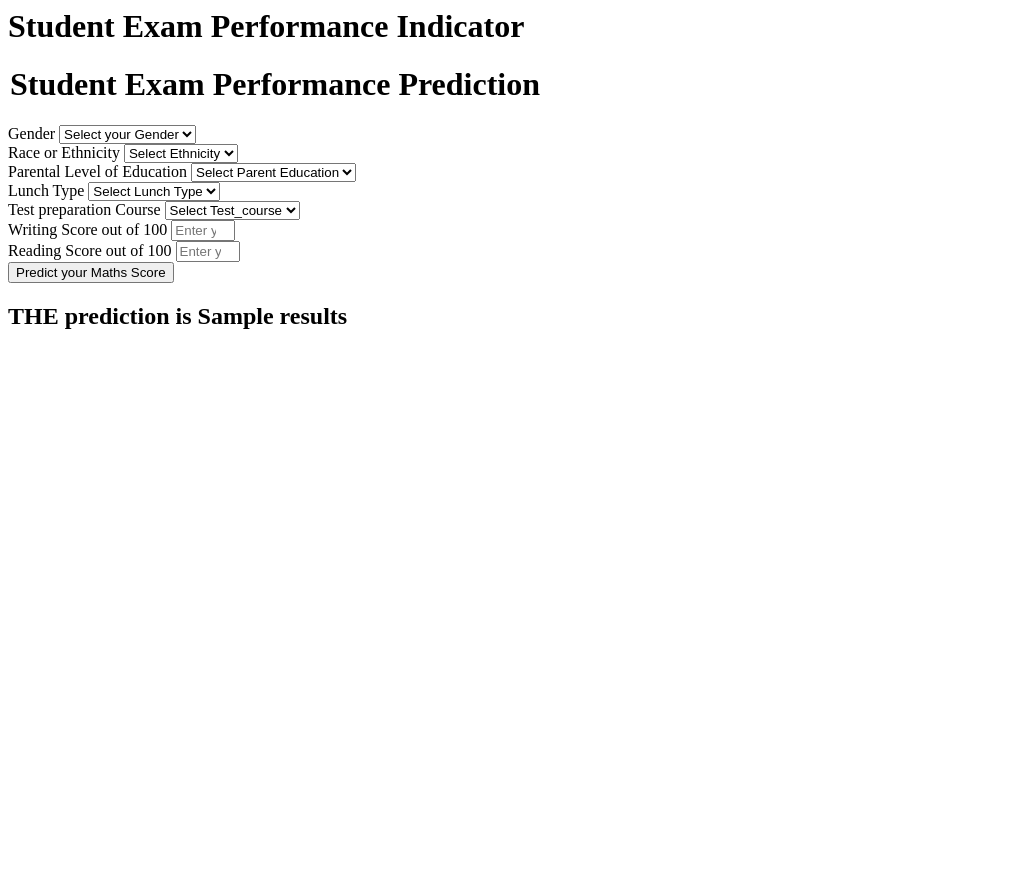
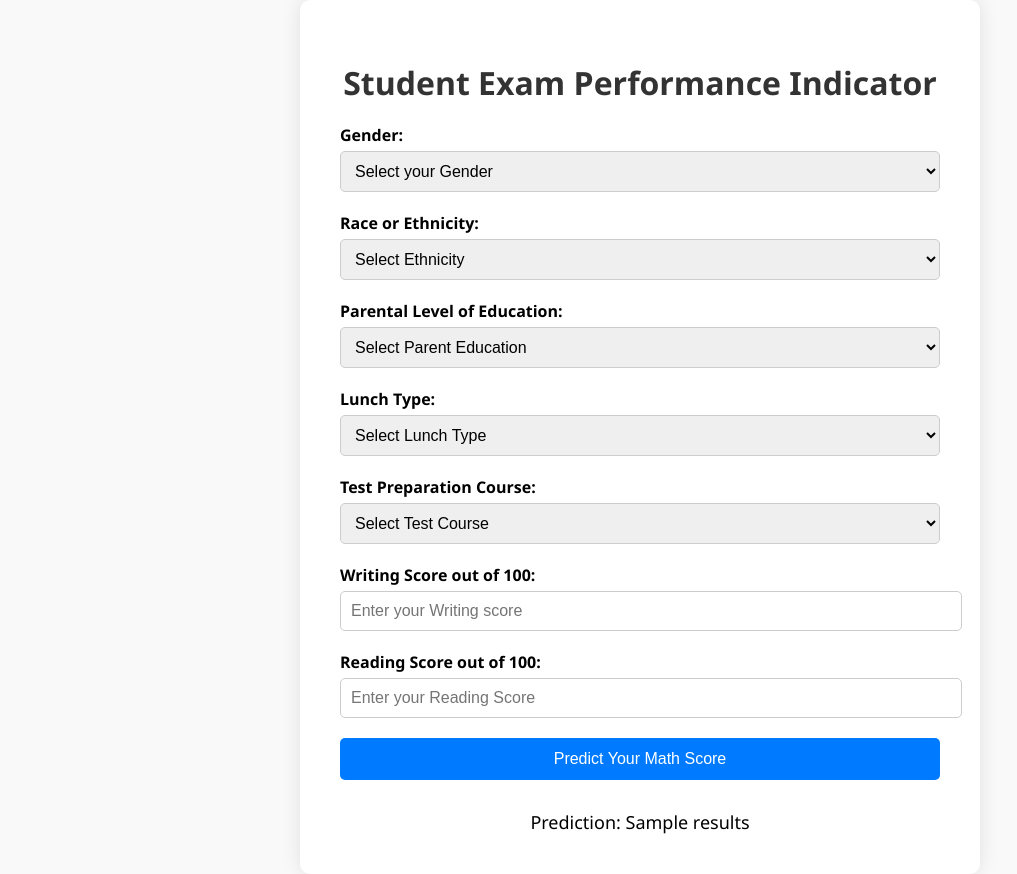
Before and after one commit to raju00o7/student-performance-ml-project, a Flask app: template templates/home.html in a window 1280 px wide. Shown: the whole page, without its empty margins (0-1017 px from the left). Before the commit the page ends 329 px from the top, so only its background shows below. Run offline with Flask 3, Linux system fonts and the light colour scheme; the template is opened without the code that fills it: most values are stand-ins (such as "Sample title", 1, 10 or a date in 2020).

Commit message:
web modified

```diff
--- a/templates/home.html
+++ b/templates/home.html
@@ -1,111 +1,146 @@
-<html>
+<!DOCTYPE html>
+<html lang="en">
+<head>
+    <meta charset="UTF-8">
+    <meta name="viewport" content="width=device-width, initial-scale=1.0">
+    <title>Student Exam Performance Indicator</title>
+    <style>
+        body {
+            font-family: 'Segoe UI', Tahoma, Geneva, Verdana, sans-serif;
+            background-color: #f9f9f9;
+            margin: 0;
+            padding: 0;
+            display: flex;
+            justify-content: center;
+            align-items: center;
+            min-height: 100vh;
+        }
+        .container {
+            background-color: #fff;
+            border-radius: 10px;
+            padding: 40px;
+            box-shadow: 0 0 20px rgba(0, 0, 0, 0.1);
+            width: 80%;
+            max-width: 600px;
+            text-align: center;
+        }
+        h1 {
+            margin-bottom: 20px;
+            color: #333;
+        }
+        form {
+            display: flex;
+            flex-direction: column;
+            align-items: center;
+        }
+        .form-group {
+            margin-bottom: 20px;
+            text-align: left;
+            width: 100%;
+        }
+        .form-label {
+            font-weight: bold;
+            margin-bottom: 5px;
+            display: block;
+        }
+        .form-control {
+            padding: 10px;
+            border-radius: 5px;
+            border: 1px solid #ccc;
+            width: 100%;
+            font-size: 16px;
+        }
+        .btn {
+            padding: 12px 20px;
+            border: none;
+            border-radius: 5px;
+            background-color: #007bff;
+            color: #fff;
+            cursor: pointer;
+            width: 100%;
+            font-size: 16px;
+            transition: background-color 0.3s;
+        }
+        .btn:hover {
+            background-color: #0056b3;
+        }
+        .result {
+            margin-top: 30px;
+            font-size: 18px;
+        }
+    </style>
+</head>
 <body>
-    <div class="login">
+    <div class="container">
         <h1>Student Exam Performance Indicator</h1>
 
         <form action="{{ url_for('predict_datapoint')}}" method="post">
-        <h1>
-            <legend>Student Exam Performance Prediction</legend>
-        </h1>
-        <div class="mb-3">
-            <label class="form-label">Gender</label>
-            <select class="form-control" name="gender" placeholder="Enter you Gender" required>
-                <option class="placeholder" selected disabled value="">Select your Gender</option>
-                <option value="male">
-                    Male
-                </option>
-                <option value="female">
-                    Female
-                </option>
+            <div class="form-group">
+                <label class="form-label">Gender:</label>
+                <select class="form-control" name="gender" required>
+                    <option value="" disabled selected>Select your Gender</option>
+                    <option value="male">Male</option>
+                    <option value="female">Female</option>
                 </select>
             </div>
-        <div class="mb-3">
-            <label class="form-label">Race or Ethnicity</label>
-            <select class="form-control" name="ethnicity" placeholder="Enter you ethnicity" required>
-                <option class="placeholder" selected disabled value="">Select Ethnicity</option>
-                <option value="group A">
-                    Group A
-                </option>
-                <option value="group B">
-                    Group B
-                </option>
-                <option value="group C">
-                    Group C
-                </option>
-                <option value="group D">
-                    Group D
-                </option>
-                <option value="group E">
-                    Group E
-                </option>
+
+            <div class="form-group">
+                <label class="form-label">Race or Ethnicity:</label>
+                <select class="form-control" name="ethnicity" required>
+                    <option value="" disabled selected>Select Ethnicity</option>
+                    <option value="group A">Group A</option>
+                    <option value="group B">Group B</option>
+                    <option value="group C">Group C</option>
+                    <option value="group D">Group D</option>
+                    <option value="group E">Group E</option>
                 </select>
             </div>
-        <div class="mb-3">
-            <label class="form-label">Parental Level of Education</label>
-            <select class="form-control" name="parental_level_of_education"
-                placeholder="Enter you Parent Education" required>
-                <option class="placeholder" selected disabled value="">Select Parent Education</option>
-                <option value="associate's degree">
-                    associate's degree
-                </option>
-                <option value="bachelor's degree">
-                    bachelor's degree
-                </option>
-                <option value="high school">
-                    high school
-                </option>
-                <option value="master's degree">
-                    master's degree
-                </option>
-                <option value="some college">
-                    some college
-                </option>
-                <option value="some high school">
-                    some high school
-                </option>
+
+            <div class="form-group">
+                <label class="form-label">Parental Level of Education:</label>
+                <select class="form-control" name="parental_level_of_education" required>
+                    <option value="" disabled selected>Select Parent Education</option>
+                    <option value="associate's degree">Associate's Degree</option>
+                    <option value="bachelor's degree">Bachelor's Degree</option>
+                    <option value="high school">High School</option>
+                    <option value="master's degree">Master's Degree</option>
+                    <option value="some college">Some College</option>
+                    <option value="some high school">Some High School</option>
                 </select>
             </div>
-        <div class="mb-3">
-            <label class="form-label">Lunch Type</label>
-            <select class="form-control" name="lunch" placeholder="Enter you Lunch" required>
-                <option class="placeholder" selected disabled value="">Select Lunch Type</option>
-                <option value="free/reduced">
-                    free/reduced
-                </option>
-                <option value="standard">
-                    standard
-                </option>
+
+            <div class="form-group">
+                <label class="form-label">Lunch Type:</label>
+                <select class="form-control" name="lunch" required>
+                    <option value="" disabled selected>Select Lunch Type</option>
+                    <option value="free/reduced">Free/Reduced</option>
+                    <option value="standard">Standard</option>
                 </select>
             </div>
-        <div class="mb-3">
-            <label class="form-label">Test preparation Course</label>
-            <select class="form-control" name="test_preparation_course" placeholder="Enter you Course"
-                required>
-                <option class="placeholder" selected disabled value="">Select Test_course</option>
-                <option value="none">
-                    None
-                </option>
-                <option value="completed">
-                    Completed
-                </option>
+
+            <div class="form-group">
+                <label class="form-label">Test Preparation Course:</label>
+                <select class="form-control" name="test_preparation_course" required>
+                    <option value="" disabled selected>Select Test Course</option>
+                    <option value="none">None</option>
+                    <option value="completed">Completed</option>
                 </select>
             </div>
-        <div class="mb-3">
-            <label class="form-label">Writing Score out of 100</label>
-            <input class="form-control" type="number" name="reading_score"
-                placeholder="Enter your Reading score" min='0' max='100' />
+
+            <div class="form-group">
+                <label class="form-label">Writing Score out of 100:</label>
+                <input class="form-control" type="number" name="reading_score" placeholder="Enter your Writing score" min="0" max="100" required>
             </div>
-        <div class="mb-3">
-            <label class="form-label">Reading Score out of 100</label>
-            <input class="form-control" type="number" name="writing_score"
-                placeholder="Enter your Reading Score" min='0' max='100' />
+
+            <div class="form-group">
+                <label class="form-label">Reading Score out of 100:</label>
+                <input class="form-control" type="number" name="writing_score" placeholder="Enter your Reading Score" min="0" max="100" required>
             </div>
-        <div class="mb-3">
-            <input class="btn btn-primary" type="submit" value="Predict your Maths Score" required />
+
+            <button class="btn" type="submit">Predict Your Math Score</button>
+        </form>
+
+        <div class="result">Prediction: {{results}}</div>
     </div>
-    </form>
-    <h2>
-       THE  prediction is {{results}}
-    </h2>
-   <body>
+</body>
 </html>
```
Lines whose indentation alone changed are shown as unchanged.
